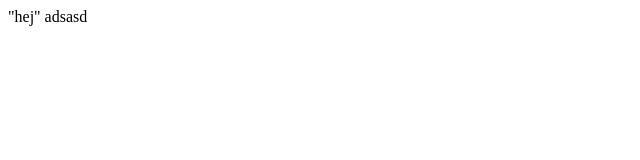
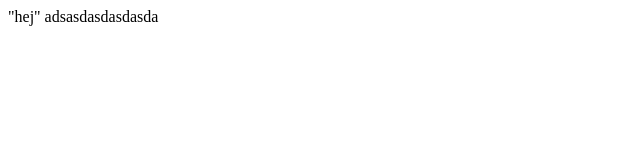
Before and after one commit to kajberg84/help-phille, a plain HTML site: page index.html in a window 1280 px wide. Shown: the full height of the page, 0-640 px from the left. Drawn offline with Linux system fonts and the light colour scheme.

Commit message:
vscode test

```diff
--- a/index.html
+++ b/index.html
@@ -7,6 +7,6 @@
   <title>Document</title>
 </head>
 <div>
-  "hej" adsasd
+  "hej" adsasdasdasdasda
 </div>
 </html>
```
